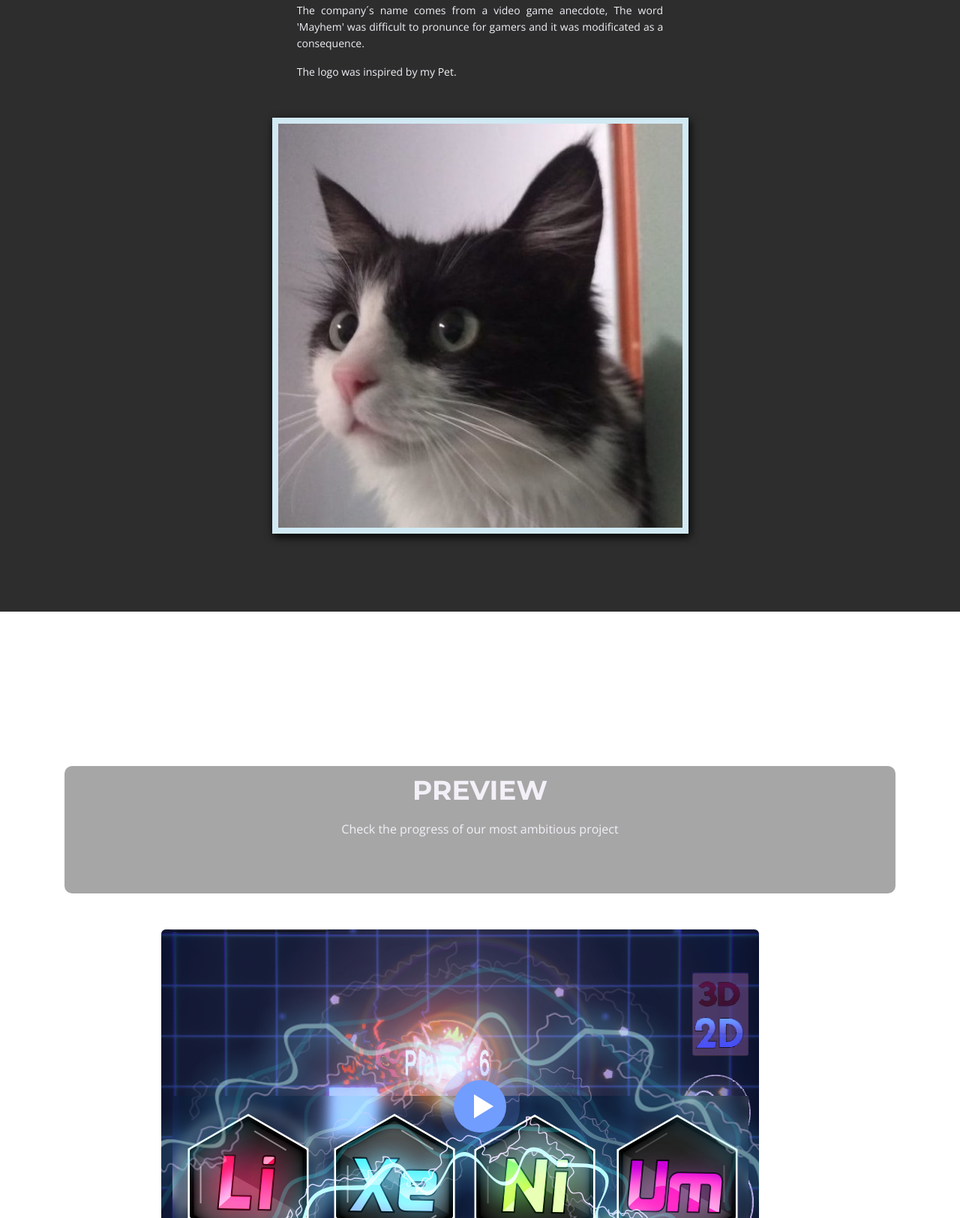
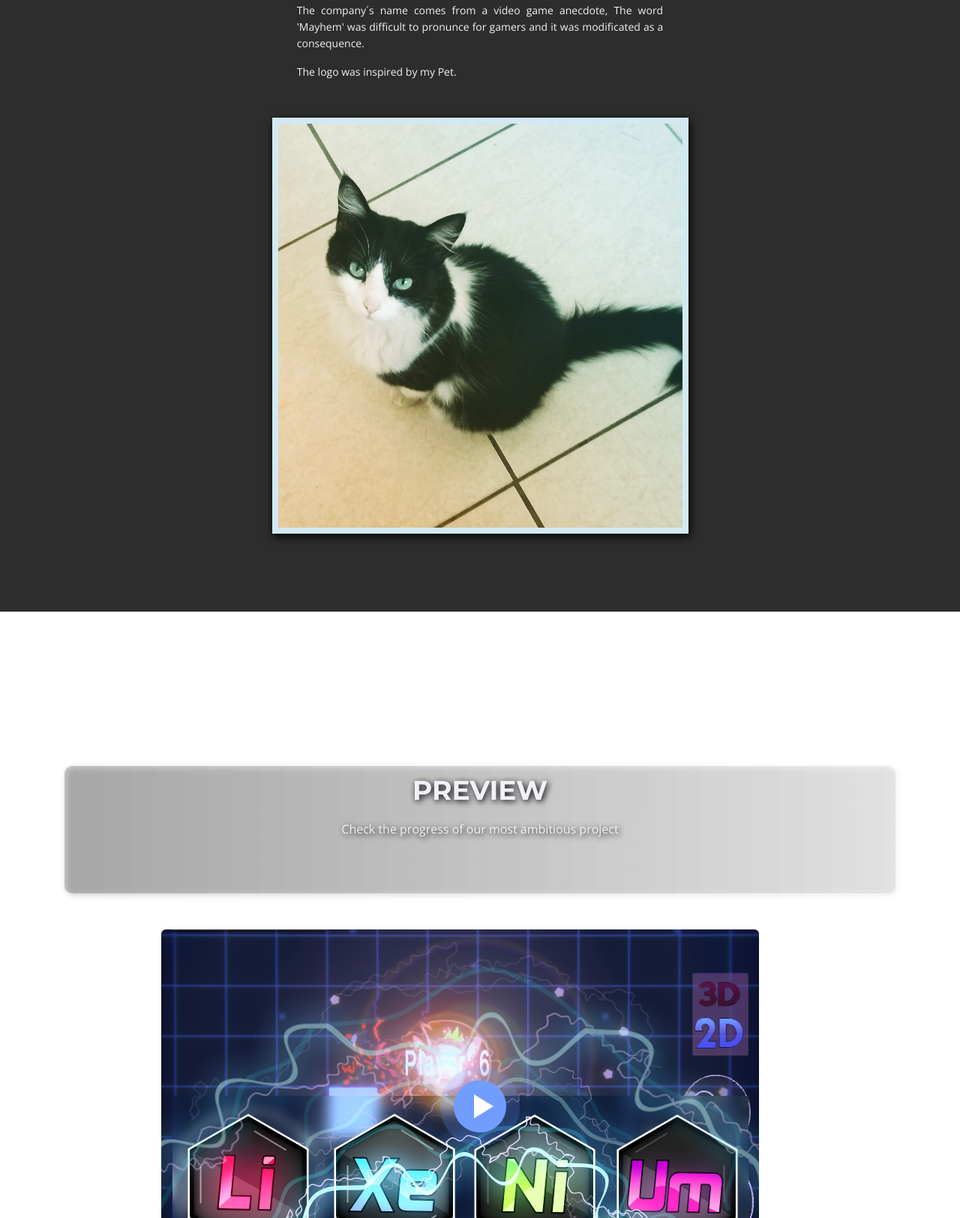
Before and after one commit to Christian9721/Home, a plain HTML site: page index.html in a window 1280 px wide. Shown: the part 1175-2800 px from the top of the page at 75% size. Drawn offline with nearby package versions, Linux system fonts and the light colour scheme.

Commit message:
New View

```diff
--- a/css/styles.css
+++ b/css/styles.css
@@ -372,9 +372,10 @@ input[type='checkbox'] {
 }
 .div-border{
 	margin-bottom: 3rem;
-	background-color: #2d2d2d6b;
 	border-radius: 10px;
-	backdrop-filter: blur(6px);
+	backdrop-filter: blur(10px);
+	background: linear-gradient(90deg, rgba(0, 0, 0, 0.192) 0%, rgba(33, 37, 41, 0.068) 100%);
+	filter: drop-shadow(2px 2px 4px black);
 }
 /* Form Success And Error Message Formatting */
 #cmsgSubmit.h3.text-center.tada.animated,
--- a/index.html
+++ b/index.html
@@ -149,7 +149,7 @@
                     <p>The logo was inspired by my Pet.</p>
                 </div>
                     <div>
-                        <img src="images/Pet.jpeg" class="Img_pet" alt="My Pet">
+                        <img src="images/Pet.png" class="Img_pet" alt="My Pet">
                     </div>
                 </div> <!-- end of col -->
             </div>
@@ -438,7 +438,7 @@
     <!-- Contact -->
     <div class="parallax-window" data-parallax="scroll" data-bleed="10" data-image-src="images/footer2.png">
         <div id="contact" class="form">
-            <div class="container div-border" style="background-color: #2d2d2d6b; border-radius: 10px;">
+            <div class="container" style="background-color: #2d2d2d6b; border-radius: 10px; ">
                 <div class="row ">
                     <div class="col-lg-12">
                         <h2>CONTACT</h2>
```
Also changed, not shown: images/Pet.jpeg (deleted), images/Pet.png (added).
